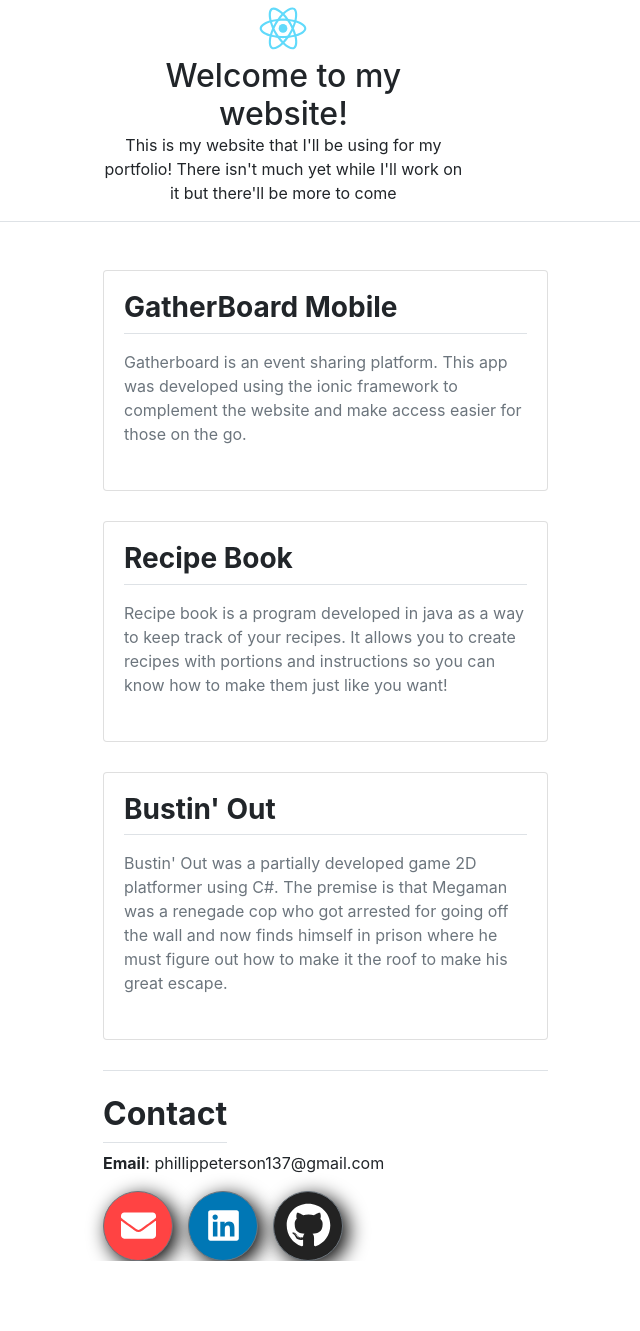
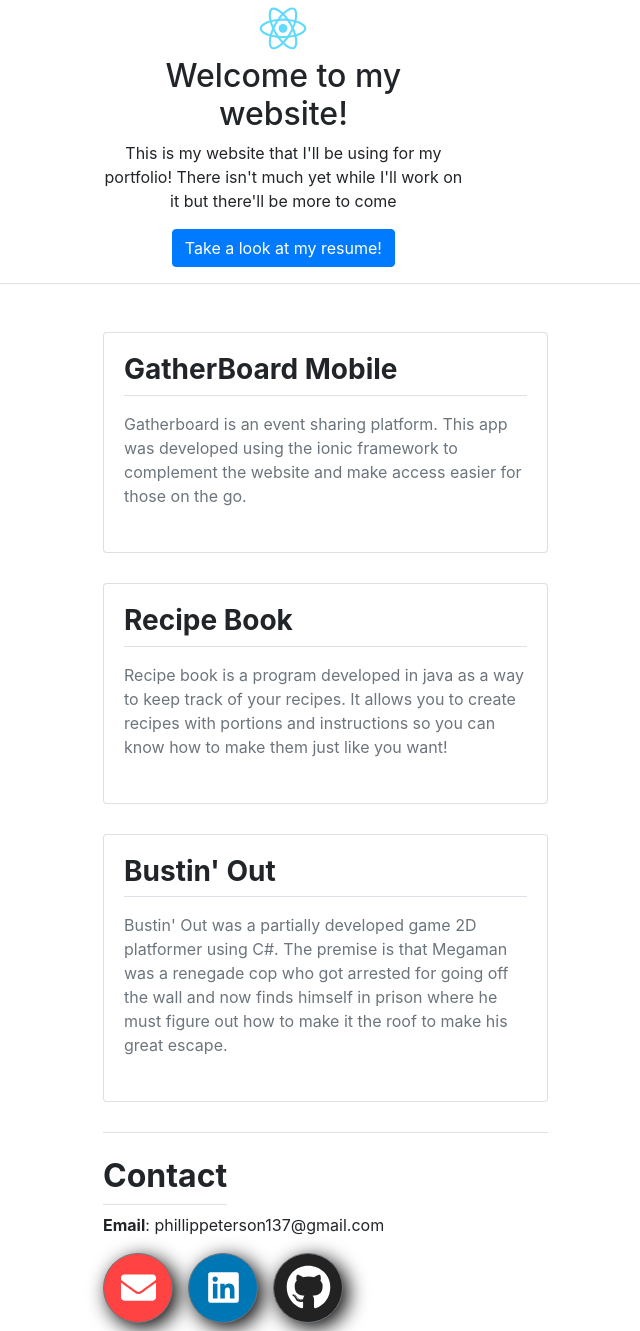
Before and after one commit to PhillipPeterson/phillpeterson.com, a React (Create React App) app: page / in a window 1280 px wide. Shown: the whole page, without its empty margins (347-987 px from the left). Before the commit the page ends 1261 px from the top, so only its background shows below. Built offline with nearby package versions, Linux system fonts and the light colour scheme.

Commit message:
Added resume, slight formatting changes

```diff
--- a/src/components/Footer.js
+++ b/src/components/Footer.js
@@ -55,7 +55,7 @@ class Footer extends React.Component {
                 <span className="pb-2 h2 border-bottom"><b>Contact</b></span>
 
             </Row>
-            <Row>
+            <Row className="pb-2">
                 <p><b>Email</b>: phillippeterson137@gmail.com</p>
                 <div>
                     <Button style={style.email} onClick={() => this.onClick('email')}>
--- a/src/components/Header.js
+++ b/src/components/Header.js
@@ -1,7 +1,7 @@
 import React from 'react';
 import logo from '../logo.svg';
 
-import {Container, Row, Col} from 'reactstrap';
+import {Container, Row, Col, Button} from 'reactstrap';
 
 const AVATAR = 'https://www.gravatar.com/avatar/429e504af19fc3e1cfa5c4326ef3394c?s=240&d=mm&r=pg';
 
@@ -27,7 +27,7 @@ class Header extends React.Component {
 		return (
 
 			<header style={styles.header}>
-				<Row className="border-bottom border-gray bg-white" style={styles.row}>
+				<Row className="border-bottom border-gray bg-white pb-3" style={styles.row}>
 
 					<Col xs={4} sm={4} md={4} />
 
@@ -40,8 +40,9 @@ class Header extends React.Component {
 						</Container>
 
 						<Container>
-							<span className="h2">Welcome to my website!</span>
+							<h2>Welcome to my website!</h2>
 							<p>This is my website that I'll be using for my portfolio! There isn't much yet while I'll work on it but there'll be more to come </p>
+							<Button color="primary" href={require('../resources/Resume.pdf')}>Take a look at my resume!</Button>
 						</Container>
 					</Col>
 
--- a/src/components/portfolio.js
+++ b/src/components/portfolio.js
@@ -1,7 +1,7 @@
 import React, { Fragment } from 'react';
 import PortfolioCard from './Card'
 
-const data = require('../data.json');
+const data = require('../resources/data.json');
 
 class Portfolio extends React.Component {
 
```
Also changed, not shown: src/resources/data.json (renamed from src/data.json), 1 other file (tests, documents, lock files or other folders).
